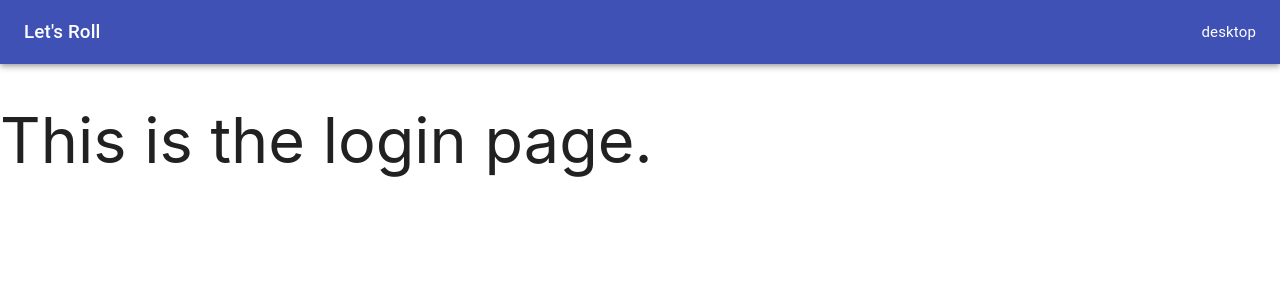
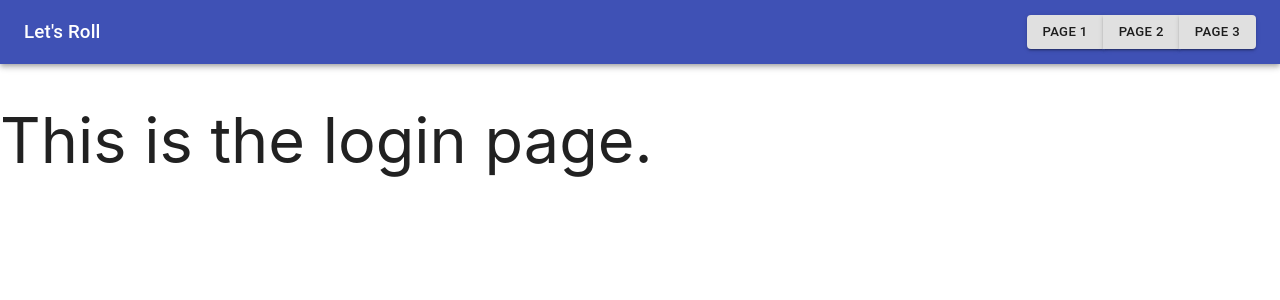
Before and after one commit to jadavianett/Lets-Roll, a React (Create React App) app in the folder client/: page / in a window 1280 px wide. Shown: the top 300 px of the page. Built offline with nearby package versions, Linux system fonts and the light colour scheme.

Commit message:
responsive nav bar with placeholder links

```diff
--- a/client/src/components/AppBar.jsx
+++ b/client/src/components/AppBar.jsx
@@ -3,6 +3,8 @@ import { makeStyles, useTheme } from "@material-ui/core/styles";
 import AppBar from "@material-ui/core/AppBar";
 import Toolbar from "@material-ui/core/Toolbar";
 import Typography from "@material-ui/core/Typography";
+import Button from "@material-ui/core/Button";
+import ButtonGroup from "@material-ui/core/ButtonGroup";
 import IconButton from "@material-ui/core/IconButton";
 import MenuIcon from "@material-ui/icons/Menu";
 import MenuItem from "@material-ui/core/MenuItem";
@@ -86,7 +88,13 @@ function MenuAppBar(props) {
                 </Menu>
               </>
             ) : (
-              <Typography>desktop</Typography>
+              <>
+                <ButtonGroup>
+                  <Button variant="contained">Page 1</Button>
+                  <Button variant="contained">Page 2</Button>
+                  <Button variant="contained">Page 3</Button>
+                </ButtonGroup>
+              </>
             )}
           </div>
         </Toolbar>
```
